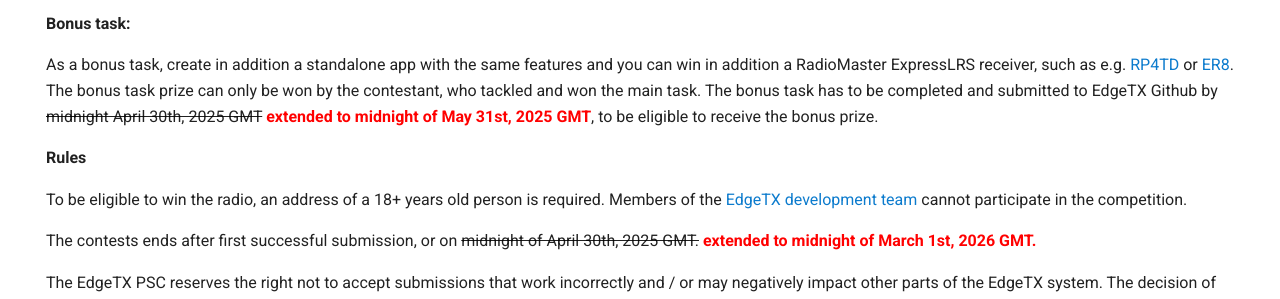
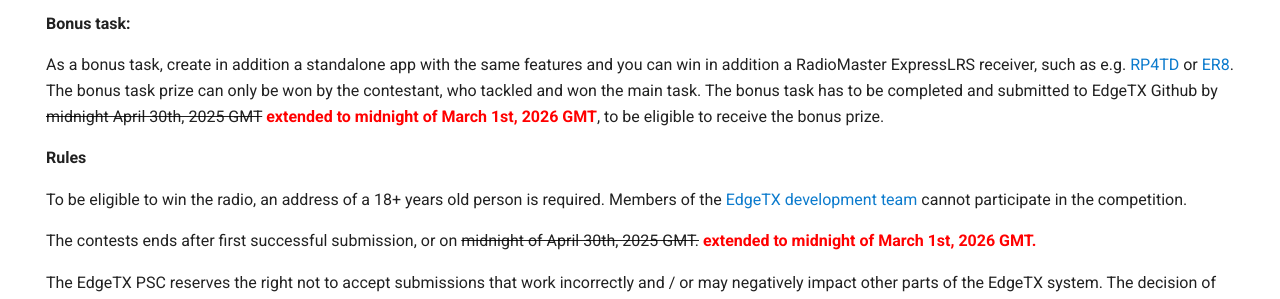
Before and after one commit to EdgeTX/edgetx.github.io, an MkDocs documentation site: the page built from docs/dc6_buddybackup.md, in a window 1280 px wide and 900 px high, scrolled down 1369 px. Shown: the part 282-581 px from the top of the window. Built offline with MkDocs 1.6.1 and Material for MkDocs 9.7.7, drawn with Linux system fonts in a browser that asks for light colours; comment, search, counter and statistics services are not loaded.

Commit message:
Bonus task also extended.

```diff
--- a/docs/dc6_buddybackup.md
+++ b/docs/dc6_buddybackup.md
@@ -35,7 +35,7 @@
 
 **Bonus task:**
 
-As a bonus task, create in addition a standalone app with the same features and you can win in addition a RadioMaster ExpressLRS receiver, such as e.g. [RP4TD](https://www.radiomasterrc.com/products/rp4td-expresslrs-2-4ghz-diversity-receiver) or [ER8](https://www.radiomasterrc.com/products/er8-2-4ghz-elrs-pwm-receiver). The bonus task prize can only be won by the contestant, who tackled and won the main task. The bonus task has to be completed and submitted to EdgeTX Github by <del>midnight April 30th, 2025 GMT</del> <span style="color:red;font-weight:bold;">extended to midnight of May 31st, 2025 GMT</span>, to be eligible to receive the bonus prize.
+As a bonus task, create in addition a standalone app with the same features and you can win in addition a RadioMaster ExpressLRS receiver, such as e.g. [RP4TD](https://www.radiomasterrc.com/products/rp4td-expresslrs-2-4ghz-diversity-receiver) or [ER8](https://www.radiomasterrc.com/products/er8-2-4ghz-elrs-pwm-receiver). The bonus task prize can only be won by the contestant, who tackled and won the main task. The bonus task has to be completed and submitted to EdgeTX Github by <del>midnight April 30th, 2025 GMT</del> <span style="color:red;font-weight:bold;">extended to midnight of March 1st, 2026 GMT</span>, to be eligible to receive the bonus prize.
 
 
 **Rules**
```
